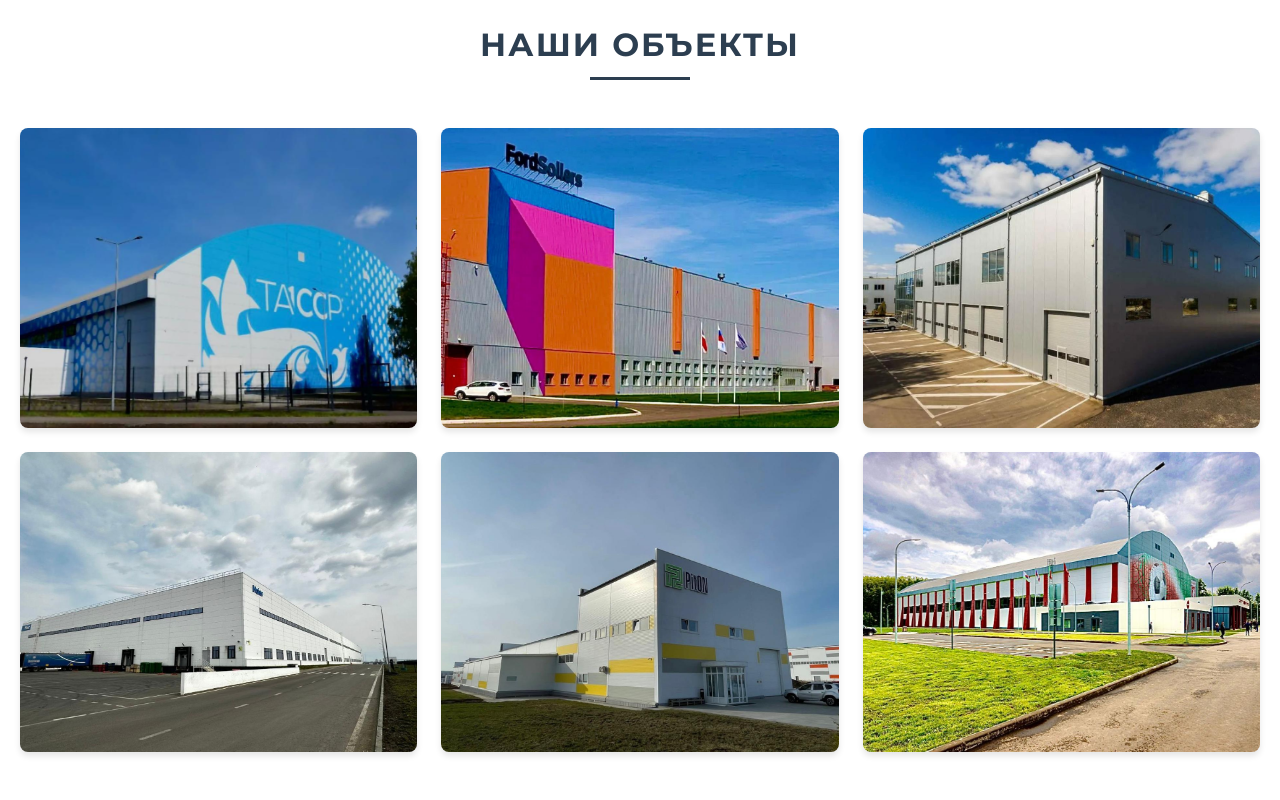
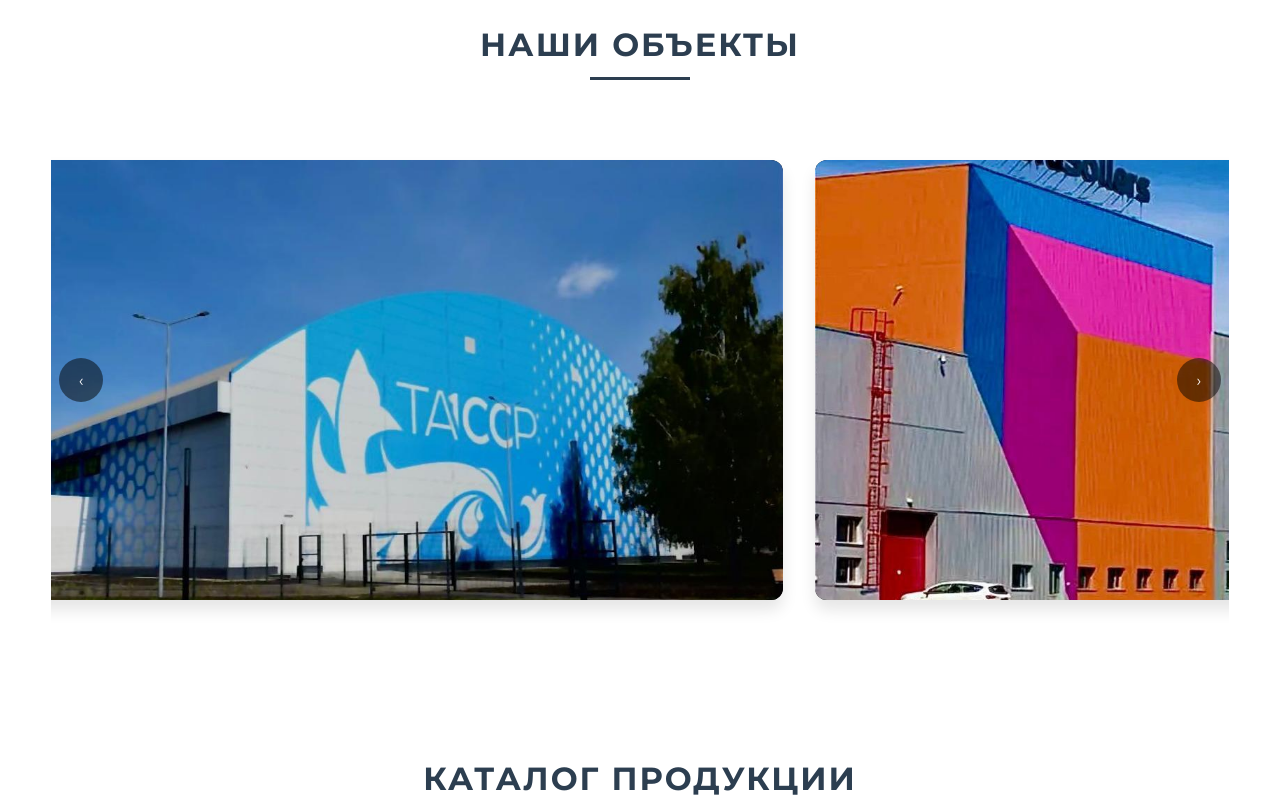
Before and after one commit to Arbitr3103/prime-s-react, a React (Vite) app: page / in a window 1280 px wide. Shown: the part 920-1720 px from the top of the page. Built offline with nearby package versions, Linux system fonts and the light colour scheme.

Commit message:
feat(projects): replace grid with large scroll-snap carousel with arrows and autoplay

```diff
--- a/src/pages/HomePage.jsx
+++ b/src/pages/HomePage.jsx
@@ -1,3 +1,4 @@
+import { useEffect, useRef } from "react";
 import styles from "./HomePage.module.css";
 import profnastilImg from "../assets/images/products/vodostok.jpg"; // Профнастил - черный волнистый
 import sandwichImg from "../assets/images/products/snegozader.jpg"; // Сэндвич-панели - слоистая панель
@@ -33,56 +34,8 @@
         </div>
       </section>
 
-      {/* Секция "Наши объекты" */}
-      <section className={styles.projectsSection}>
-        <div className={styles.container}>
-          <h2 className={styles.sectionTitle}>НАШИ ОБЪЕКТЫ</h2>
-          <div className={styles.projectsGrid}>
-            <div className={styles.projectCard}>
-              <img
-                src={project1}
-                alt="Объект 1"
-                className={styles.projectImage}
-              />
-            </div>
-            <div className={styles.projectCard}>
-              <img
-                src={project2}
-                alt="Объект 2"
-                className={styles.projectImage}
-              />
-            </div>
-            <div className={styles.projectCard}>
-              <img
-                src={project3}
-                alt="Объект 3"
-                className={styles.projectImage}
-              />
-            </div>
-            <div className={styles.projectCard}>
-              <img
-                src={project4}
-                alt="Объект 4"
-                className={styles.projectImage}
-              />
-            </div>
-            <div className={styles.projectCard}>
-              <img
-                src={project5}
-                alt="Объект 5"
-                className={styles.projectImage}
-              />
-            </div>
-            <div className={styles.projectCard}>
-              <img
-                src={project6}
-                alt="Объект 6"
-                className={styles.projectImage}
-              />
-            </div>
-          </div>
-        </div>
-      </section>
+      {/* Секция "Наши объекты" с каруселью */}
+      <ProjectsCarousel />
 
       {/* Секция каталога */}
       <section id="catalog" className={styles.catalogSection}>
@@ -273,3 +226,77 @@
 }
 
 export default HomePage;
+
+/**
+ * Карусель объектов: крупные изображения, скролл-снэп, автоскролл
+ */
+function ProjectsCarousel() {
+  const viewportRef = useRef(null);
+  const items = [project1, project2, project3, project4, project5, project6];
+
+  // Автоскролл каждые 4 сек. Останавливается при hover/focus.
+  useEffect(() => {
+    const viewport = viewportRef.current;
+    if (!viewport) return;
+    let index = 0;
+    let hovered = false;
+
+    const onEnter = () => (hovered = true);
+    const onLeave = () => (hovered = false);
+    viewport.addEventListener("mouseenter", onEnter);
+    viewport.addEventListener("mouseleave", onLeave);
+
+    const id = setInterval(() => {
+      if (hovered) return;
+      index = (index + 1) % items.length;
+      const slide = viewport.querySelectorAll(`.${styles.slide}`)[index];
+      if (slide) slide.scrollIntoView({ behavior: "smooth", inline: "center" });
+    }, 4000);
+
+    return () => {
+      clearInterval(id);
+      viewport.removeEventListener("mouseenter", onEnter);
+      viewport.removeEventListener("mouseleave", onLeave);
+    };
+  }, []);
+
+  const scrollBySlides = (dir) => {
+    const viewport = viewportRef.current;
+    if (!viewport) return;
+    const width = viewport.clientWidth * 0.9;
+    viewport.scrollBy({ left: dir * width, behavior: "smooth" });
+  };
+
+  return (
+    <section className={styles.projectsCarouselSection}>
+      <div className={styles.container}>
+        <h2 className={styles.sectionTitle}>НАШИ ОБЪЕКТЫ</h2>
+      </div>
+      <div className={styles.carouselWrapper}>
+        <button
+          className={`${styles.arrow} ${styles.arrowLeft}`}
+          aria-label="Назад"
+          onClick={() => scrollBySlides(-1)}
+        >
+          ‹
+        </button>
+        <div ref={viewportRef} className={styles.carouselViewport}>
+          <div className={styles.carouselTrack}>
+            {items.map((src, i) => (
+              <div className={styles.slide} key={i}>
+                <img src={src} alt={`Объект ${i + 1}`} />
+              </div>
+            ))}
+          </div>
+        </div>
+        <button
+          className={`${styles.arrow} ${styles.arrowRight}`}
+          aria-label="Вперёд"
+          onClick={() => scrollBySlides(1)}
+        >
+          ›
+        </button>
+      </div>
+    </section>
+  );
+}
--- a/src/pages/HomePage.module.css
+++ b/src/pages/HomePage.module.css
@@ -70,6 +70,79 @@
   grid-template-columns: repeat(auto-fit, minmax(300px, 1fr));
   gap: var(--spacing-lg);
   margin-top: var(--spacing-2xl);
+}
+
+/* Крупная карусель объектов */
+.projectsCarouselSection {
+  padding: var(--spacing-3xl) 0;
+  background-color: var(--color-white);
+}
+
+.carouselWrapper {
+  position: relative;
+  margin: 0 auto;
+  max-width: min(92vw, 1600px);
+}
+
+.carouselViewport {
+  overflow-x: auto;
+  scroll-snap-type: x mandatory;
+  -webkit-overflow-scrolling: touch;
+}
+
+.carouselTrack {
+  display: grid;
+  grid-auto-flow: column;
+  grid-auto-columns: 70vw;
+  gap: var(--spacing-xl);
+  padding: var(--spacing-xl) var(--spacing-md);
+}
+
+.slide {
+  scroll-snap-align: center;
+  border-radius: var(--border-radius-lg);
+  overflow: hidden;
+  box-shadow: var(--shadow-lg);
+  background: #000;
+}
+
+.slide img {
+  width: 100%;
+  height: 55vh;
+  object-fit: cover;
+  display: block;
+}
+
+.arrow {
+  position: absolute;
+  top: 50%;
+  transform: translateY(-50%);
+  width: 44px;
+  height: 44px;
+  border-radius: 50%;
+  background: rgba(0,0,0,0.5);
+  color: #fff;
+  border: none;
+  display: flex;
+  align-items: center;
+  justify-content: center;
+  cursor: pointer;
+  z-index: 2;
+  transition: background var(--transition-fast), transform var(--transition-fast);
+}
+
+.arrow:hover { background: rgba(0,0,0,0.7); transform: translateY(-50%) scale(1.05); }
+.arrowLeft { left: 8px; }
+.arrowRight { right: 8px; }
+
+@media (max-width: 1024px) {
+  .carouselTrack { grid-auto-columns: 85vw; }
+  .slide img { height: 45vh; }
+}
+
+@media (max-width: 768px) {
+  .carouselTrack { grid-auto-columns: 90vw; }
+  .slide img { height: 40vh; }
 }
 
 .projectCard {
```
